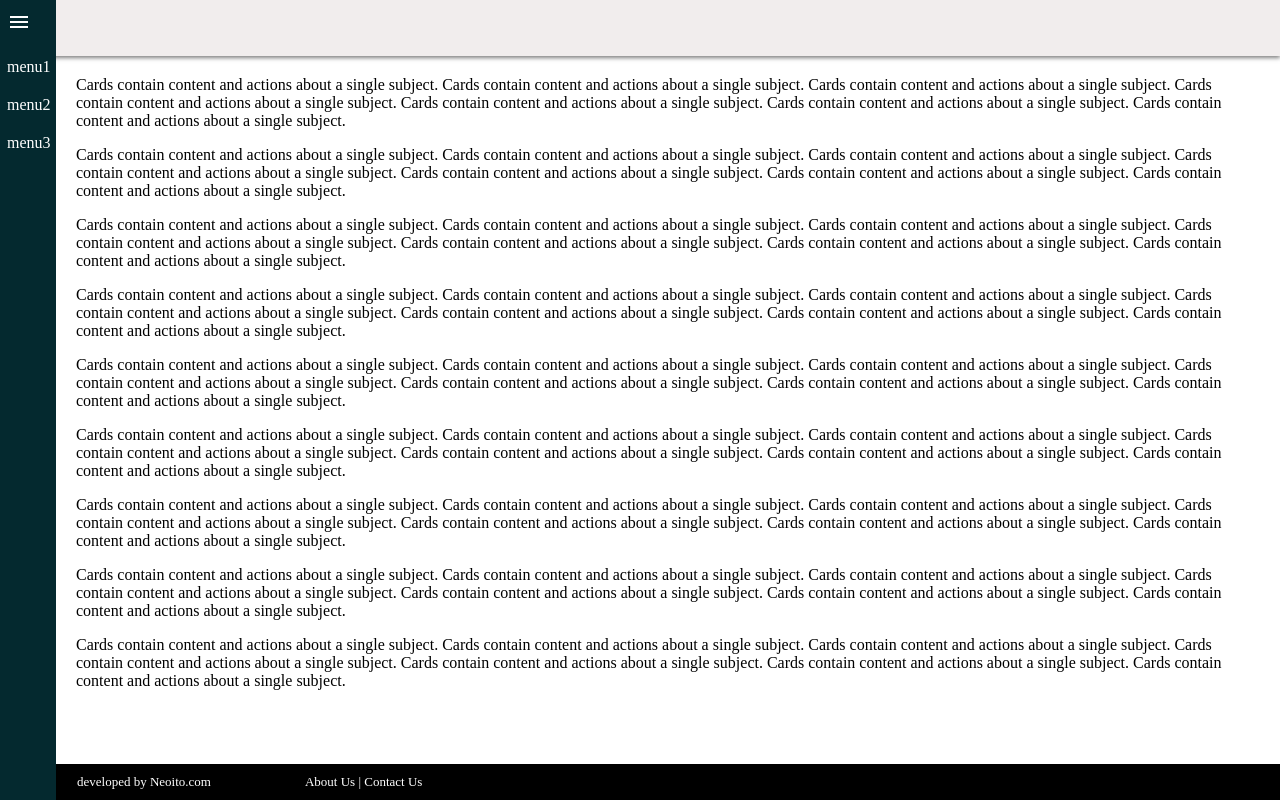
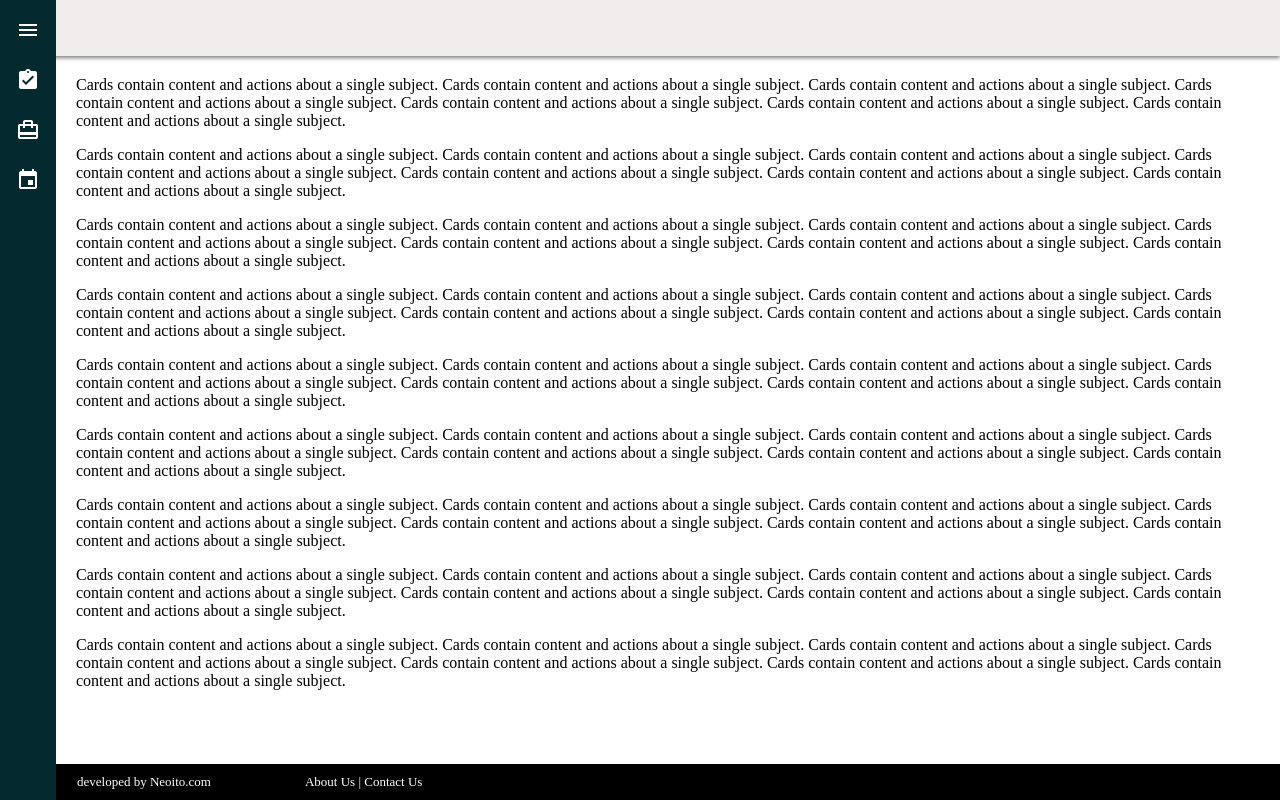
Before and after one commit to neoito-hub/sidebar-plugin-demo, an Angular app: page / in a window 1280 px wide. Built offline with nearby package versions, Linux system fonts and the light colour scheme.

Commit message:
Side dynamic icon fix

```diff
--- a/src/app/component/sidebar/sidebar.component.css
+++ b/src/app/component/sidebar/sidebar.component.css
@@ -14,5 +14,9 @@
 }
 
 .s-nav li {
-  padding: 10px 7px 10px 7px;
+  padding: 12px 0px 10px 0px;
+  text-align: center;
 }
+.s-nav .toggle-icon {
+  padding-top: 18px;
+}
--- a/src/app/component/sidebar/sidebar.component.html
+++ b/src/app/component/sidebar/sidebar.component.html
@@ -1,10 +1,14 @@
 <div class="s-nav">
   <ul>
-    <li>
+    <li class="toggle-icon">
       <i class="material-icons">
         menu
       </i>
     </li>
-    <li *ngFor="let item of s.items">{{item.menu}}</li>
+    <li *ngFor="let item of s.items">
+      <i class="material-icons">
+        {{item.icon}}
+      </i>
+    </li>
   </ul>
 </div>
--- a/src/app/component/sidebar/sidebar.component.ts
+++ b/src/app/component/sidebar/sidebar.component.ts
@@ -15,17 +15,19 @@ export class SidebarComponent implements OnInit {
         id: 1,
         menu: 'menu1',
         url: '#',
-        icon: '',
+        icon: 'assignment_turned_in',
         toggleButton: ''
       },
       {
         id: 2,
         menu: 'menu2',
+        icon: 'card_travel',
         url: '#'
       },
       {
         id: 23,
         menu: 'menu3',
+        icon: 'event',
         url: '#'
       }
     ],
```
